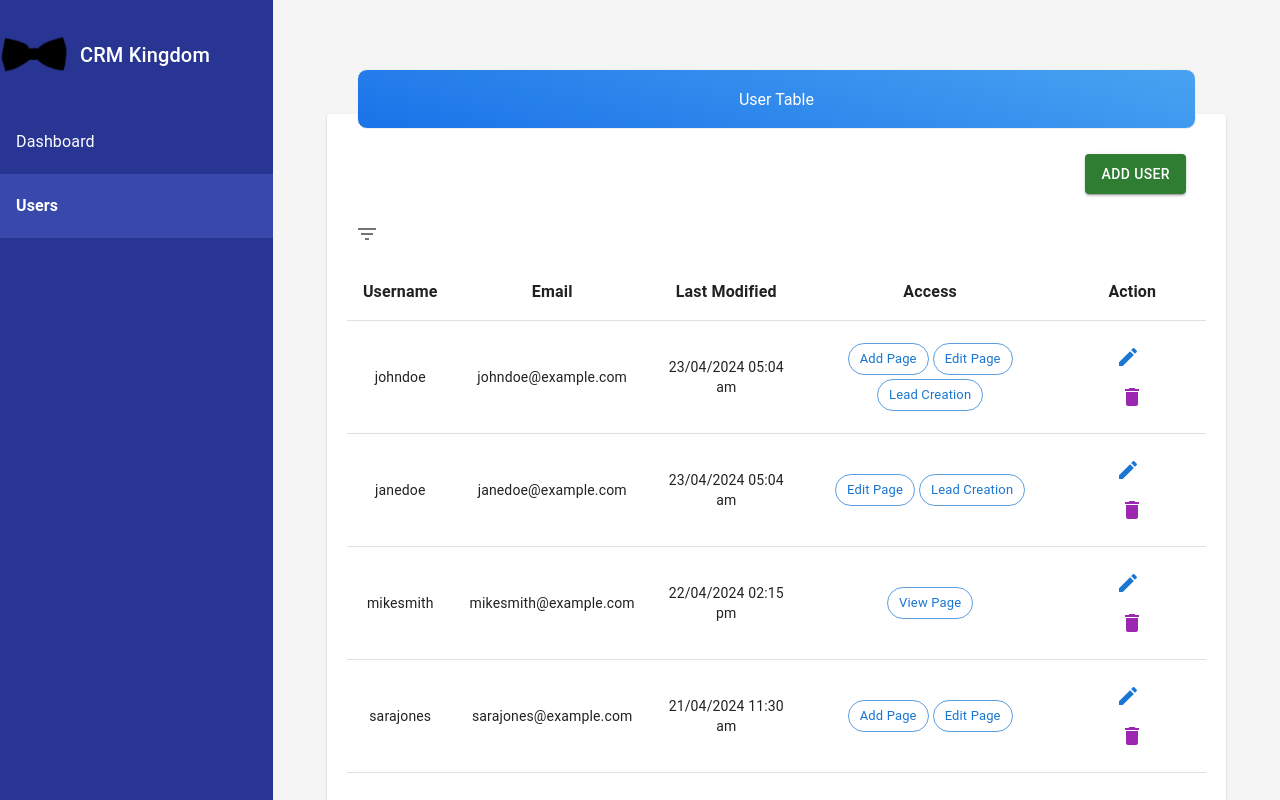
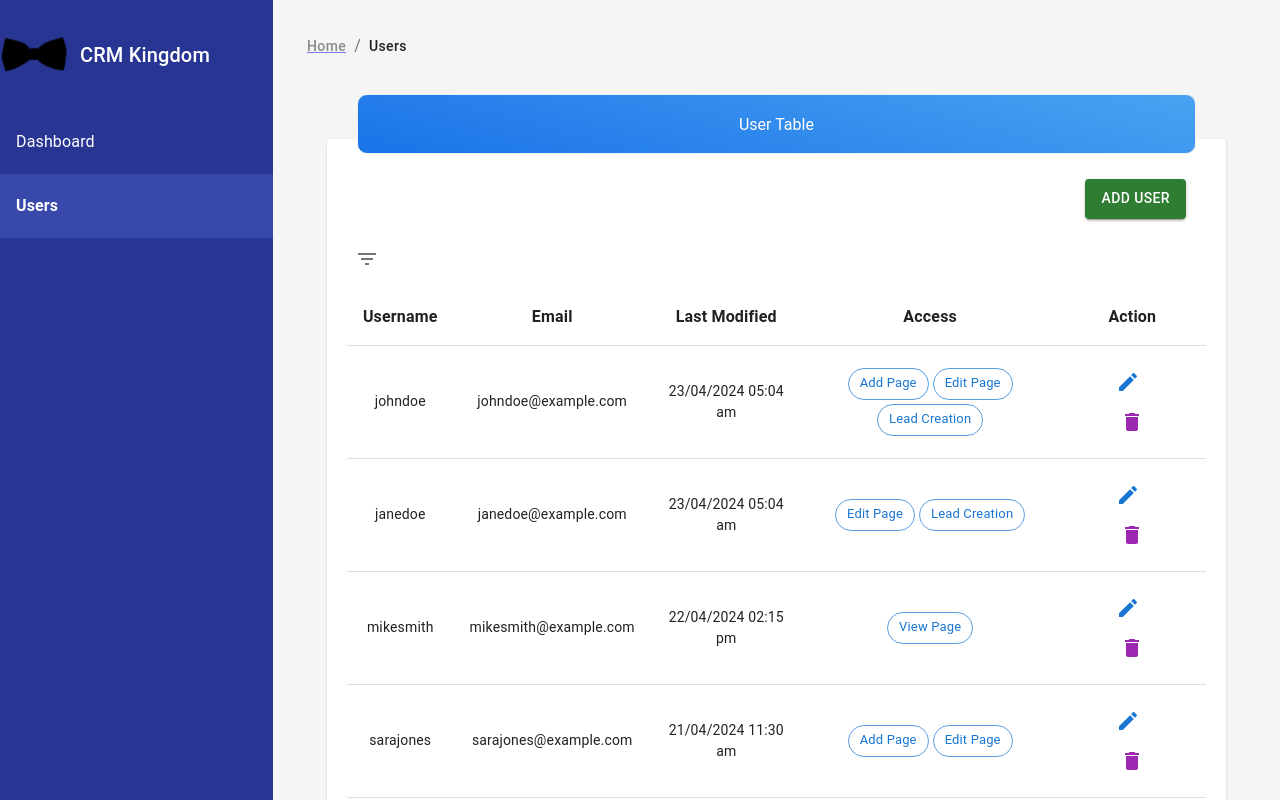
Before and after one commit to Bhavik5402/CRM_Kingdom, a React (Create React App) app in the folder crm-kingdom-frontend/: page /users in a window 1280 px wide. Shown: the top 800 px of the page. Built offline with nearby package versions, Linux system fonts and the light colour scheme.

Commit message:
breadcrumb basic

```diff
--- a/crm-kingdom-frontend/src/components/common/BreadCrumb/index.js
+++ b/crm-kingdom-frontend/src/components/common/BreadCrumb/index.js
@@ -0,0 +1,70 @@
+import React from "react";
+import PropTypes from "prop-types";
+import { Link } from "react-router-dom";
+import { Breadcrumbs as MuiBreadcrumbs, Typography } from "@mui/material";
+import Icon from "@mui/material/Icon";
+
+const Breadcrumbs = ({ icon, title, route, light }) => {
+    const routes = route.slice(0, -1);
+
+    return (
+        <div style={{ marginRight: light ? 8 : 0 }}>
+            <MuiBreadcrumbs
+                sx={{
+                    "& .MuiBreadcrumbs-separator": {
+                        color: (theme) => (light ? theme.palette.common.white : theme.palette.grey[600]),
+                    },
+                }}
+            >
+
+                {routes.map((el) => (
+                    <Link to={`/${el}`} key={el}>
+                        <Typography
+                            component="span"
+                            variant="button"
+                            color={light ? "white" : "textPrimary"}
+                            sx={{ textTransform: "capitalize", opacity: light ? 0.8 : 0.5 }}
+                        >
+                            {el.replace("-", " ")}
+                        </Typography>
+                    </Link>
+                ))}
+                <Typography
+                    variant="button"
+                    color={light ? "white" : "textPrimary"}
+                    sx={{ textTransform: "capitalize" }}
+                >
+                    {title.replace("-", " ")}
+                </Typography>
+            </MuiBreadcrumbs>
+
+
+            {/* uncommnet below code to display the current path as title */}
+
+            {/* <Typography
+                variant="h6"
+                fontWeight="bold"
+                color={light ? "white" : "textPrimary"}
+                sx={{ textTransform: "capitalize" }}
+                noWrap
+            >
+                {title.replace("-", " ")}
+            </Typography> */}
+        </div>
+    );
+};
+
+// Setting default values for the props of Breadcrumbs
+Breadcrumbs.defaultProps = {
+    light: false,
+};
+
+// Typechecking props for the Breadcrumbs
+Breadcrumbs.propTypes = {
+    icon: PropTypes.node.isRequired,
+    title: PropTypes.string.isRequired,
+    route: PropTypes.array.isRequired,
+    light: PropTypes.bool,
+};
+
+export default Breadcrumbs;
--- a/crm-kingdom-frontend/src/pages/User/UserPage.js
+++ b/crm-kingdom-frontend/src/pages/User/UserPage.js
@@ -2,6 +2,7 @@ import React from "react";
 import UserTable from "components/User/UserTable";
 import MainLayout from "Layout/MainLayout";
 import './UserPage.css'
+import Breadcrumbs from "components/common/BreadCrumb";
 
 const UserPage = () => {
     const users = [
@@ -27,9 +28,18 @@ const UserPage = () => {
         { id: 20, username: "amandawilson", email: "amandawilson@example.com", LastModified: "05/04/2024 03:55 pm", access: ["Lead Creation", "Add Page"] },
     ];
 
+    const breadcrumbRoute = ["home", "users"];
+
+
     return (
         <MainLayout>
             <div className="user-table">
+                <Breadcrumbs
+                    icon="home"
+                    title="Users"
+                    route={breadcrumbRoute}
+                    light={false}
+                />
                 <div className="table-header">
                     User Table
                 </div>
```
